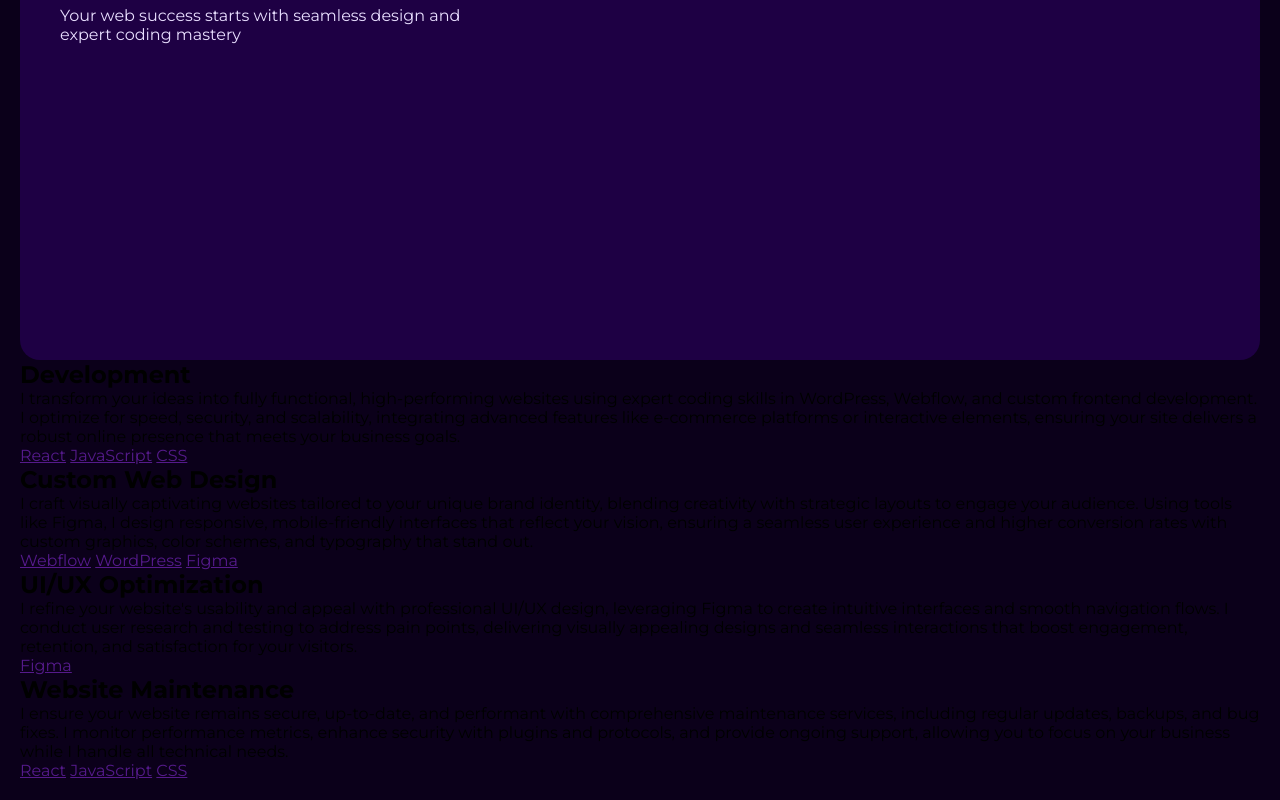
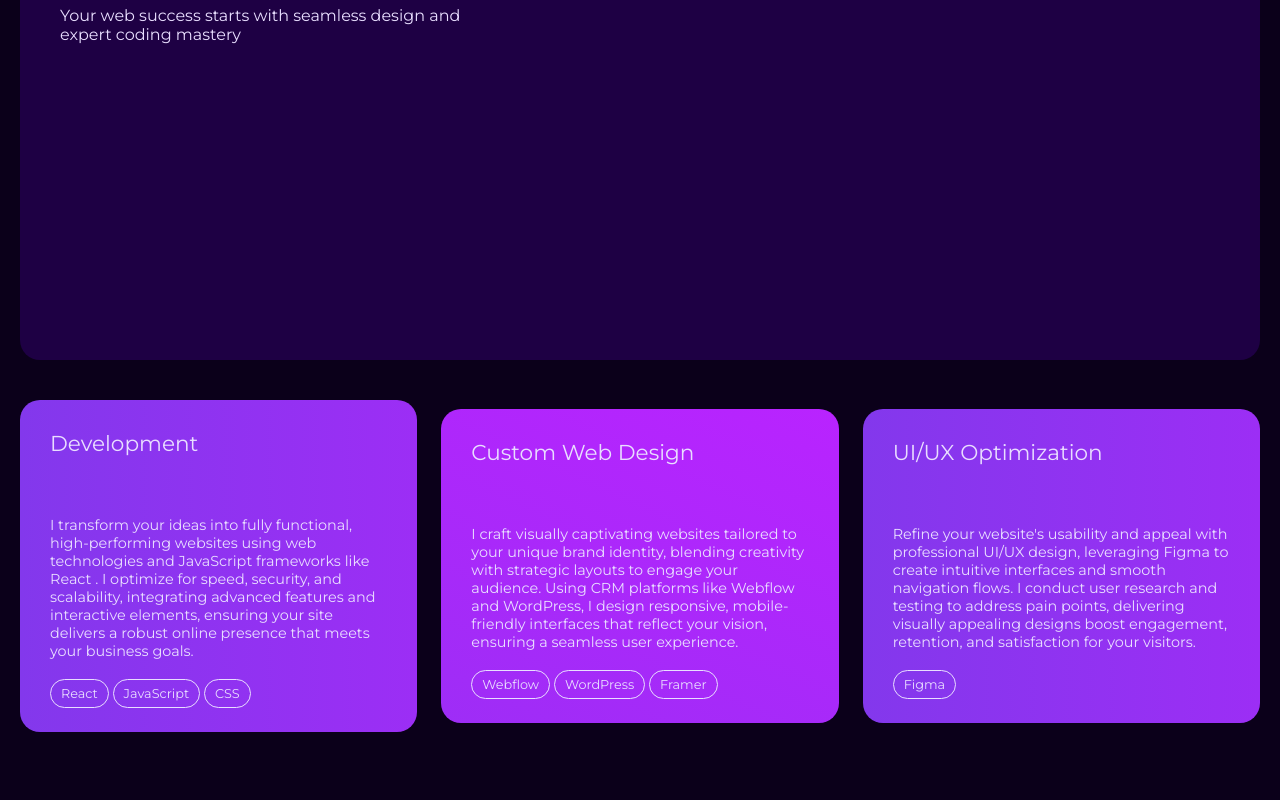
Before and after one commit to Adebayorr/RaheemStudio, a plain HTML site: page index.html in a window 1280 px wide. Shown: the part 382-1182 px from the top of the page. Drawn offline with Linux system fonts and the light colour scheme.

Commit message:
styled the service section

```diff
--- a/index.html
+++ b/index.html
@@ -52,31 +52,31 @@
             <div class="service">
                 <h2>Development</h2>
                 <p>
-                    I transform your ideas into fully functional, high-performing websites using expert coding skills in WordPress, Webflow, and custom frontend development. I optimize for speed, security, and scalability, integrating advanced features like e-commerce platforms or interactive elements, ensuring your site delivers a robust online presence that meets your business goals.
+                    I transform your ideas into fully functional, high-performing websites using web technologies and JavaScript frameworks like React . I optimize for speed, security, and scalability, integrating advanced features and interactive elements, ensuring your site delivers a robust online presence that meets your business goals.
                 </p>
                 <a href="" class="stacks">React</a>
                 <a href="" class="stacks">JavaScript</a>
                 <a href="" class="stacks">CSS</a>
             </div>
-            <div class="service">
+            <div class="service middle-service">
                 <h2>Custom Web Design</h2>
                 <p>
-                    I craft visually captivating websites tailored to your unique brand identity, blending creativity with strategic layouts to engage your audience. Using tools like Figma, I design responsive, mobile-friendly interfaces that reflect your vision, ensuring a seamless user experience and higher conversion rates with custom graphics, color schemes, and typography that stand out.
+                    I craft visually captivating websites tailored to your unique brand identity, blending creativity with strategic layouts to engage your audience. Using CRM platforms like Webflow and WordPress, I design responsive, mobile-friendly interfaces that reflect your vision, ensuring a seamless user experience.
                 </p>
                 <a href="" class="stacks">Webflow</a>
                 <a href="" class="stacks">WordPress</a>
-                <a href="" class="stacks">Figma</a>
+                <a href="" class="stacks">Framer</a>
             </div>
             <div class="service">
                 <h2>UI/UX Optimization</h2>
                 <p>
-                     I refine your website's usability and appeal with professional UI/UX design, leveraging Figma to create intuitive interfaces and smooth navigation flows. I conduct user research and testing to address pain points, delivering visually appealing designs and seamless interactions that boost engagement, retention, and satisfaction for your visitors.
+                    Refine your website's usability and appeal with professional UI/UX design, leveraging Figma to create intuitive interfaces and smooth navigation flows. I conduct user research and testing to address pain points, delivering visually appealing designs boost engagement, retention, and satisfaction for your visitors.
                 </p>
                 <a href="" class="stacks">Figma</a>
                 <!-- <a href="" class="stacks">JavaScript</a>
                 <a href="" class="stacks">CSS</a> -->
             </div>
-            <div class="service">
+            <!-- <div class="service">
                 <h2>Website Maintenance</h2>
                 <p>
                     I ensure your website remains secure, up-to-date, and performant with comprehensive maintenance services, including regular updates, backups, and bug fixes. I monitor performance metrics, enhance security with plugins and protocols, and provide ongoing support, allowing you to focus on your business while I handle all technical needs.
@@ -84,7 +84,7 @@
                 <a href="" class="stacks">React</a>
                 <a href="" class="stacks">JavaScript</a>
                 <a href="" class="stacks">CSS</a>
-            </div>
+            </div> -->
         </section>
     </main>
 </body>
--- a/styles/index.css
+++ b/styles/index.css
@@ -103,3 +103,46 @@ header {
     width: 35%;
     color: var(--textC);
 }
+
+.services {
+    margin: 40px 0;
+    display: flex;
+    justify-content: space-between;
+    align-items: center;
+    gap: 24px;
+}
+
+.service {
+    width: 48%;
+    color: var(--textC);
+    padding: 30px;
+    background: linear-gradient(to right,
+    #8338EC, #9C2EF5);
+    font-size: 0.9rem;
+    border-radius: 20px;
+}
+
+.service h2 {
+    font-weight: 400;
+    margin-bottom: 60px;
+}
+.service p {
+    font-weight: 400;
+    margin-bottom: 24px;
+}
+
+.middle-service {
+     background: linear-gradient(25deg,
+    #9E2DF6, #B923FF);
+}
+
+.stacks {
+    text-decoration: none;
+    border: 1px solid var(--textC);
+    border-radius: 45px;
+    text-transform: capitalize;
+    color: var(--textC);
+    padding: 6px 10px;
+    cursor: pointer;
+    font-size: 0.8rem;
+}
```
